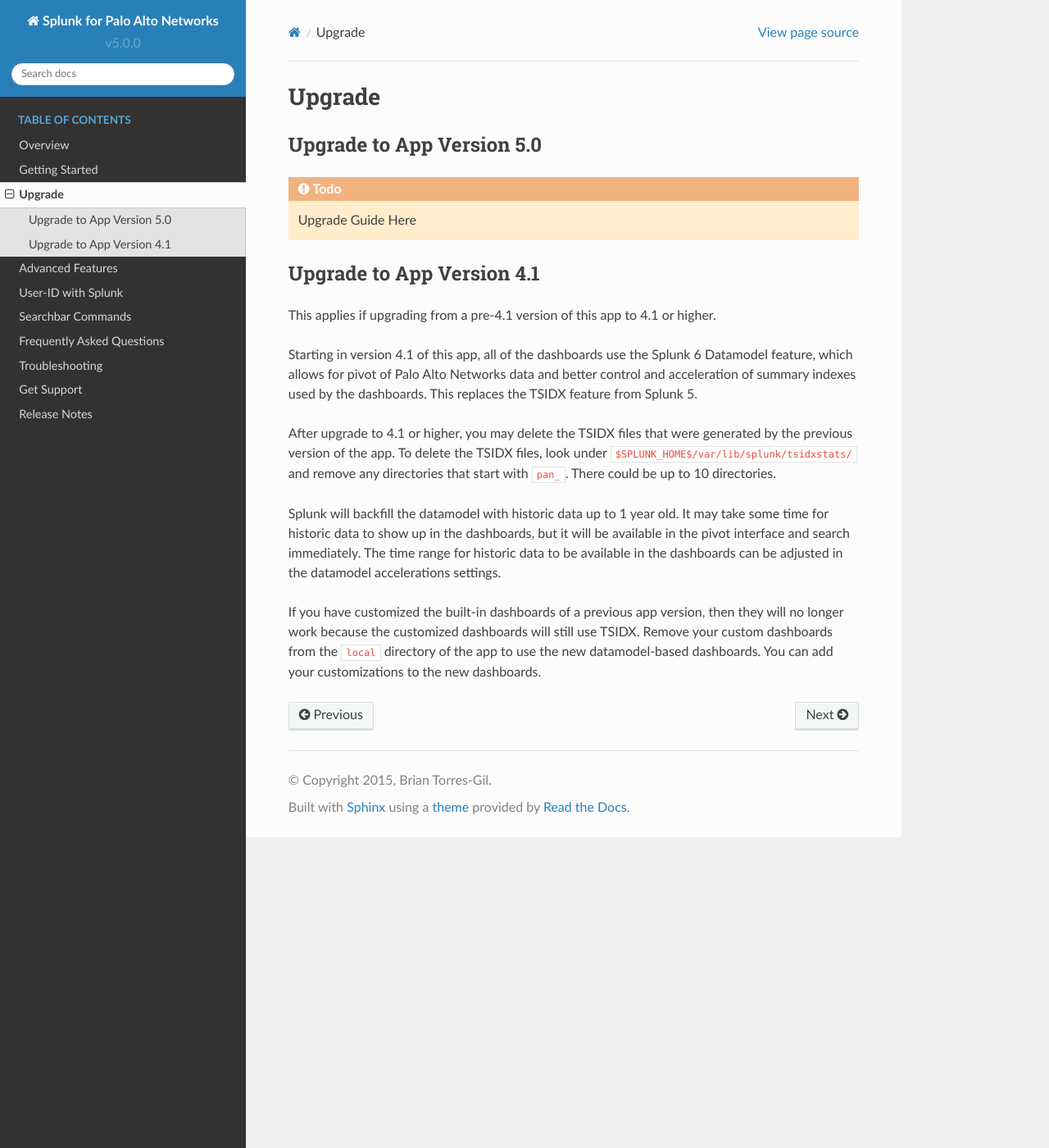
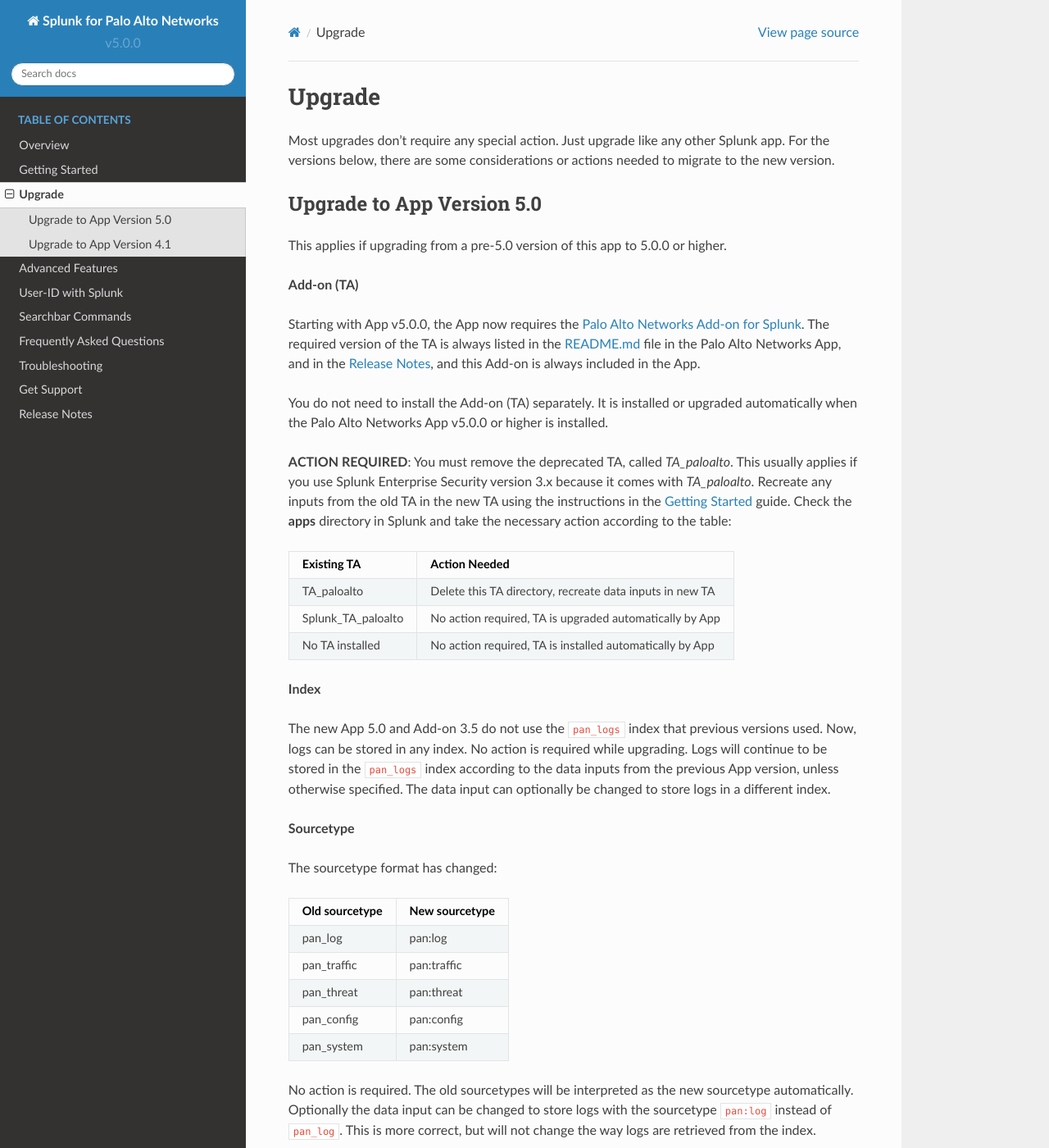
Before and after one commit to PaloAltoNetworks/pan-os-python, a Sphinx documentation site: the page built from docs/upgrade.rst, in a window 1280 px wide and 1400 px high. Shown: the whole window at 82% size. Built offline with Sphinx 7.4.7 and the Read the Docs theme 2.0.0, drawn with Linux system fonts in a browser that asks for light colours; some of the changed text lies outside the part shown.

Commit message:
Add release notes and upgrade guide for App version 5.0.0

```diff
--- a/docs/upgrade.rst
+++ b/docs/upgrade.rst
@@ -3,16 +3,84 @@
 Upgrade
 =======
 
+Most upgrades don't require any special action. Just upgrade like any other
+Splunk app. For the versions below, there are some considerations or
+actions needed to migrate to the new version.
+
 Upgrade to App Version 5.0
 --------------------------
 
-.. todo:: Upgrade Guide Here
+This applies if upgrading from a pre-5.0 version of this app to 5.0.0 or higher.
+
+
+**Add-on (TA)**
+
+Starting with App v5.0.0, the App now requires the `Palo Alto Networks Add-on
+for Splunk`_. The required version of the TA is always listed in the
+`README.md`_ file in the Palo Alto Networks App, and in the :ref:`releasenotes`,
+and this Add-on is always included in the App.
+
+You do not need to install the Add-on (TA) separately. It is installed or
+upgraded automatically when the Palo Alto Networks App v5.0.0 or higher is
+installed.
+
+**ACTION REQUIRED**: You must remove the deprecated TA, called `TA_paloalto`.
+This usually applies if you use Splunk Enterprise Security version 3.x because
+it comes with `TA_paloalto`. Recreate any inputs from the old TA in the new TA
+using the instructions in the :ref:`gettingstarted` guide. Check the **apps**
+directory in Splunk and take the necessary action according to the table:
+
+==================  ========================================================
+Existing TA         Action Needed
+==================  ========================================================
+TA_paloalto         Delete this TA directory, recreate data inputs in new TA
+Splunk_TA_paloalto  No action required, TA is upgraded automatically by App
+No TA installed     No action required, TA is installed automatically by App
+==================  ========================================================
+
+.. _Palo Alto Networks Add-on for Splunk:
+   https://splunkbase.splunk.com/app/2757
+.. _README.md:
+   https://github.com/PaloAltoNetworks-BD/SplunkforPaloAltoNetworks/blob/master/README.md
+
+**Index**
+
+The new App 5.0 and Add-on 3.5 do not use the ``pan_logs`` index that previous
+versions used. Now, logs can be stored in any index. No action is required
+while upgrading. Logs will continue to be stored in the ``pan_logs`` index
+according to the data inputs from the previous App version, unless otherwise
+specified.  The data input can optionally be changed to store logs in a
+different index.
+
+**Sourcetype**
+
+The sourcetype format has changed:
+
+==============   ==============
+Old sourcetype   New sourcetype
+==============   ==============
+pan_log          pan:log
+pan_traffic      pan:traffic
+pan_threat       pan:threat
+pan_config       pan:config
+pan_system       pan:system
+==============   ==============
+
+No action is required. The old sourcetypes will be interpreted as the new
+sourcetype automatically. Optionally the data input can be changed to store
+logs with the sourcetype ``pan:log`` instead of ``pan_log``. This is more
+correct, but will not change the way logs are retrieved from the index.
+
+.. note:: The data input should only specify pan:log or pan_log for the
+   sourcetype. The logs are automatically parsed into the other sourcetypes
+   (pan_traffic, pan_threat, etc) by the Add-on, so they should not be
+   referenced in the data input.
+
 
 Upgrade to App Version 4.1
 --------------------------
 
-This applies if upgrading from a pre-4.1 version of this app to 4.1 or
-higher.
+This applies if upgrading from a pre-4.1 version of this app to 4.1.0 or higher.
 
 Starting in version 4.1 of this app, all of the dashboards use the Splunk 6
 Datamodel feature, which allows for pivot of Palo Alto Networks data and
```
Also changed, not shown: docs/release_notes.rst (+54 -3 lines).
